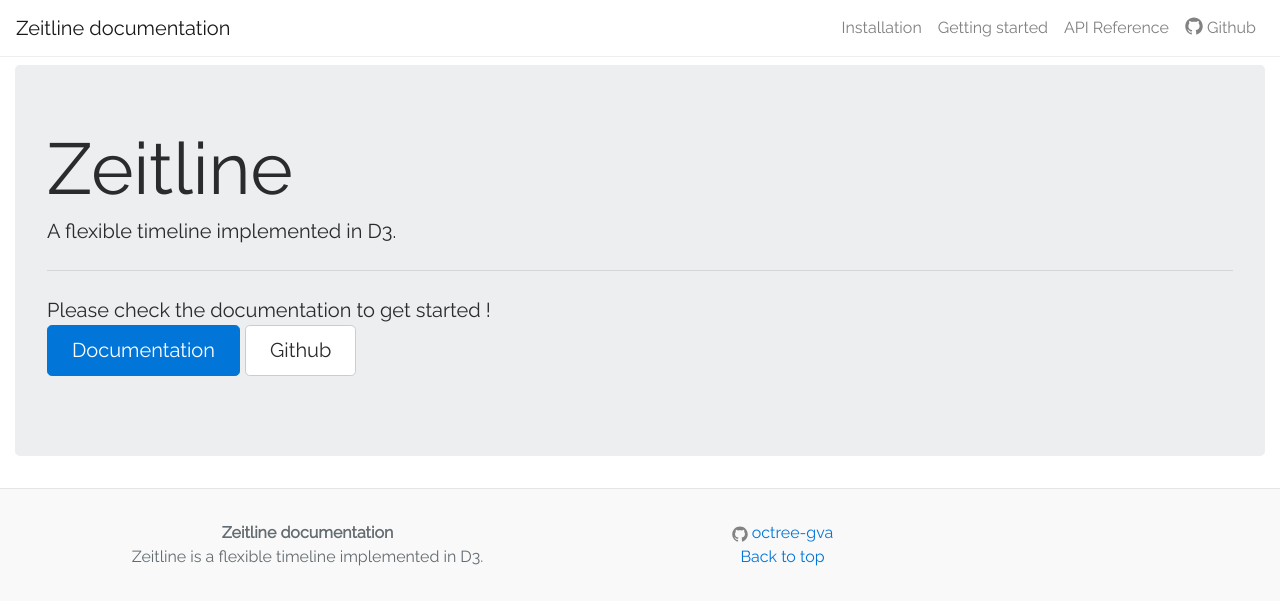
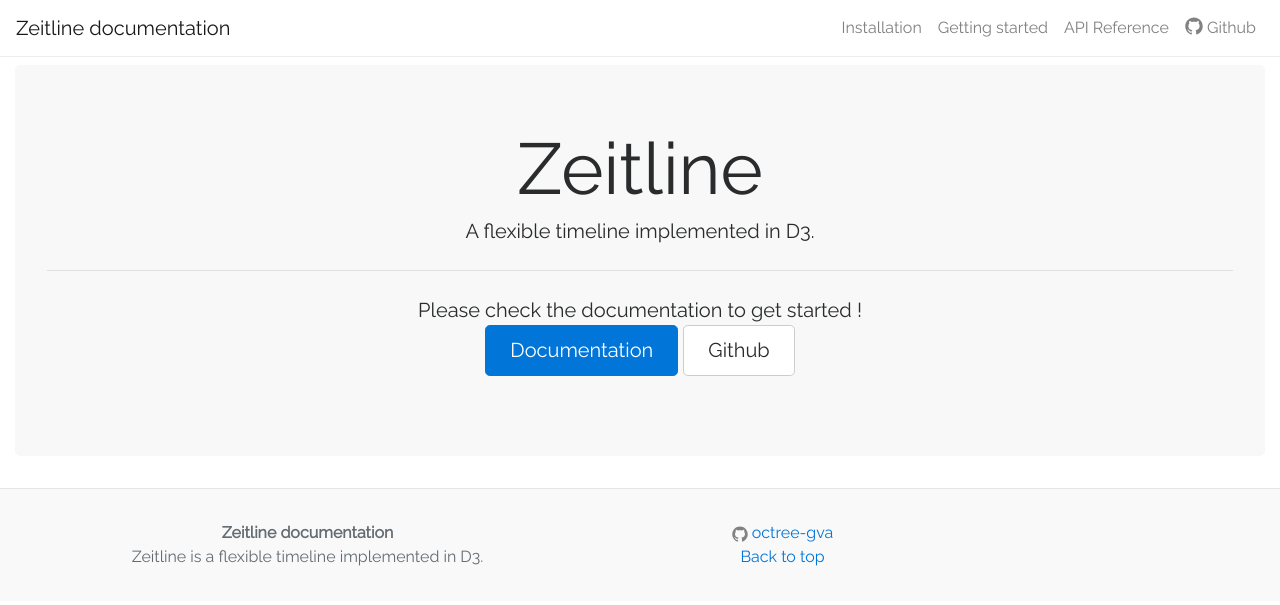
Before and after one commit to octree-gva/Zeitline, a Jekyll site: the page built from index.md, in a window 1280 px wide. Shown: the top 605 px of the page. Built offline with Jekyll 4.4.1, drawn with Linux system fonts in a browser that asks for light colours.

Commit message:
Center jumbotron text

```diff
--- a/_sass/_base.scss
+++ b/_sass/_base.scss
@@ -105,6 +105,11 @@
     }
 }
 
+.home .jumbotron {
+    text-align: center;
+    background: #f8f8f8;
+}
+
 .banner {
   .row {
     padding-top: 20px;
```
